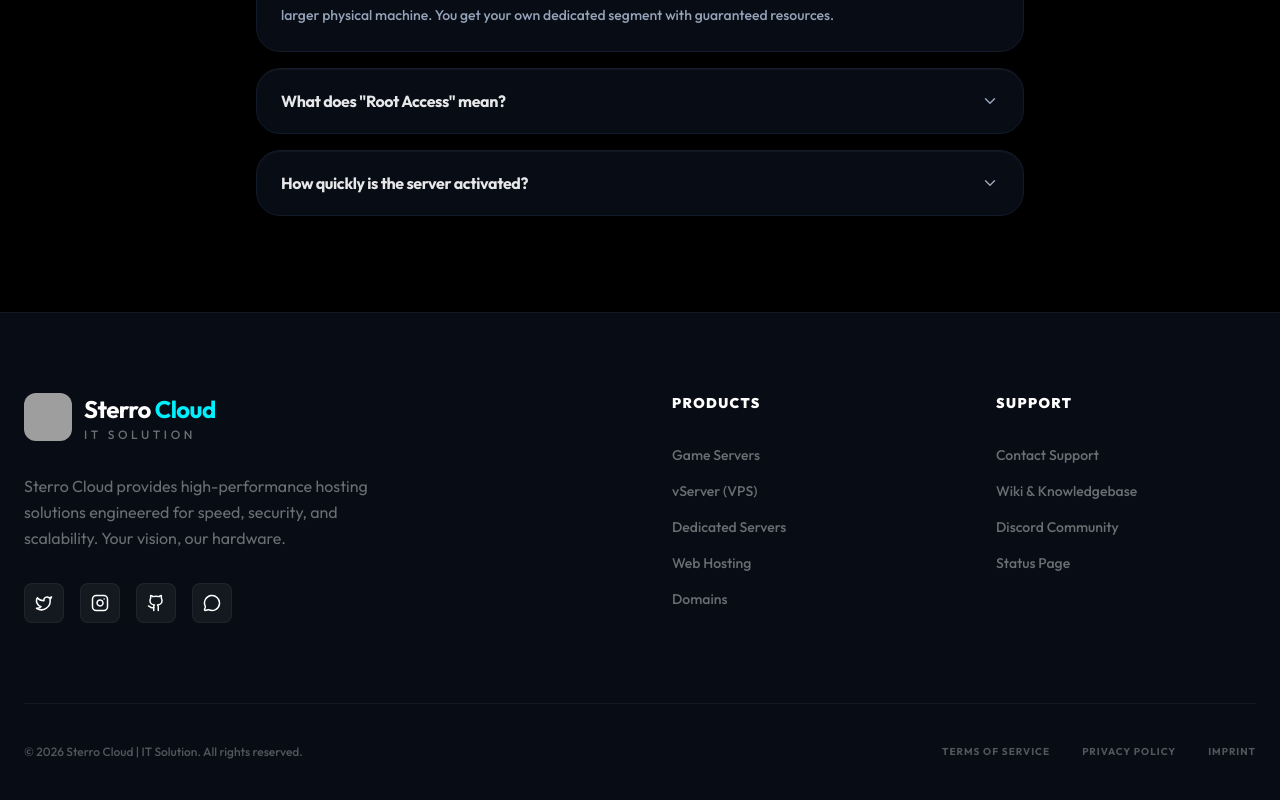
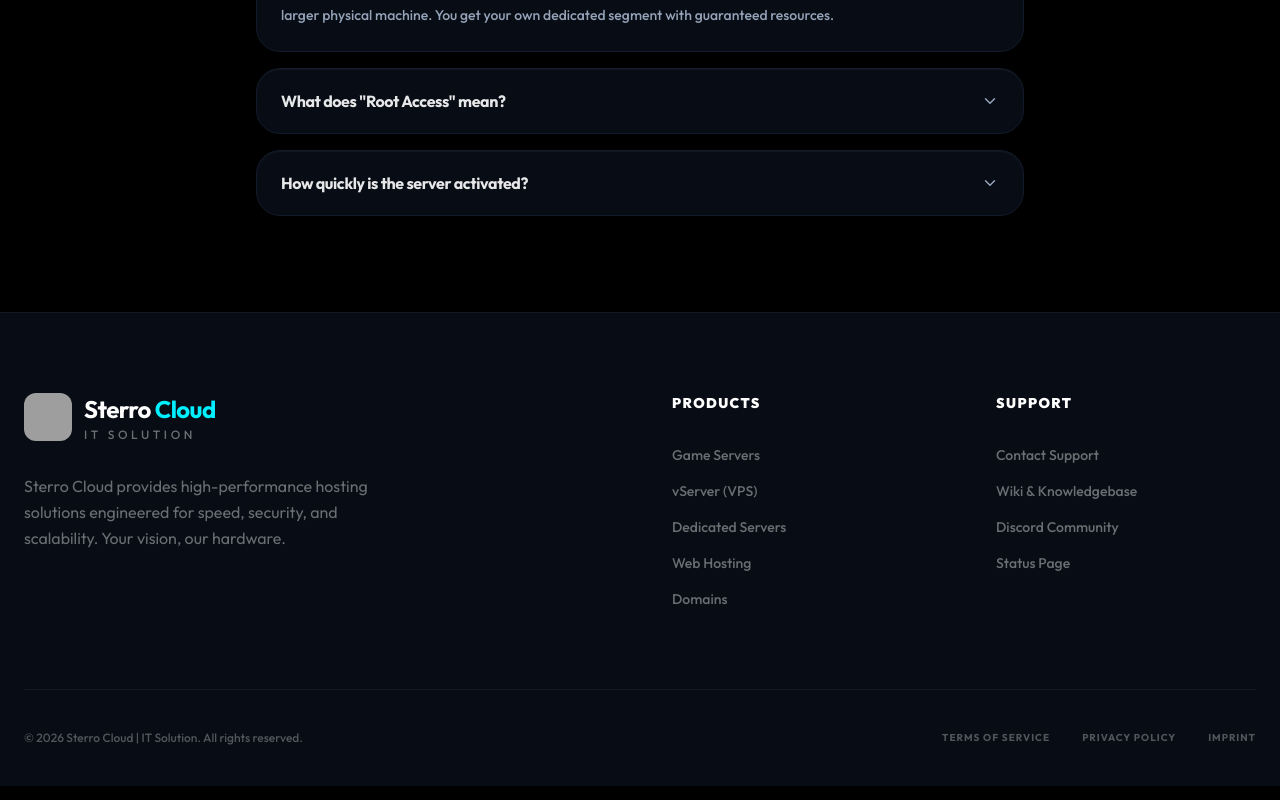
Before and after one commit to devillboy/Final-Sterro, a React (Vite) app: page / in a window 1280 px wide. Shown: the part 6992-7792 px from the top of the page. Built offline with nearby package versions, Linux system fonts and the light colour scheme; no server answers; the database is empty; grey boxes are pictures that could not be loaded.

Commit message:
feat: Remove social icons from footer
Removes the social media icons from the footer component. These icons are no longer relevant to the current product offering or branding.

```diff
--- a/src/components/Footer.tsx
+++ b/src/components/Footer.tsx
@@ -22,12 +22,6 @@ export default function Footer() {
             <p className="text-white/40 max-w-sm leading-relaxed">
               Sterro Cloud provides high-performance hosting solutions engineered for speed, security, and scalability. Your vision, our hardware.
             </p>
-            <div className="flex gap-4">
-              <SocialIcon icon={<Twitter size={18} />} />
-              <SocialIcon icon={<Instagram size={18} />} />
-              <SocialIcon icon={<Github size={18} />} />
-              <SocialIcon icon={<MessageCircle size={18} />} />
-            </div>
           </div>
 
           <div>
```
